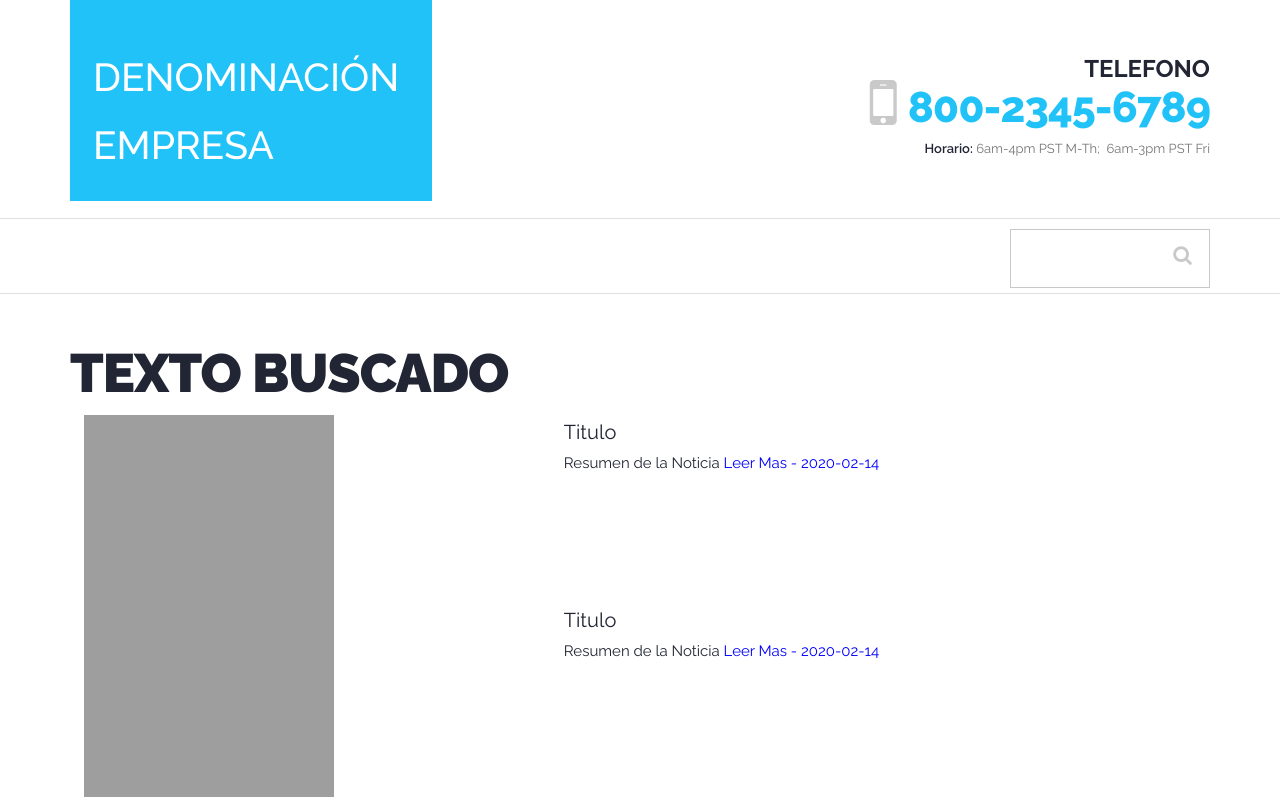
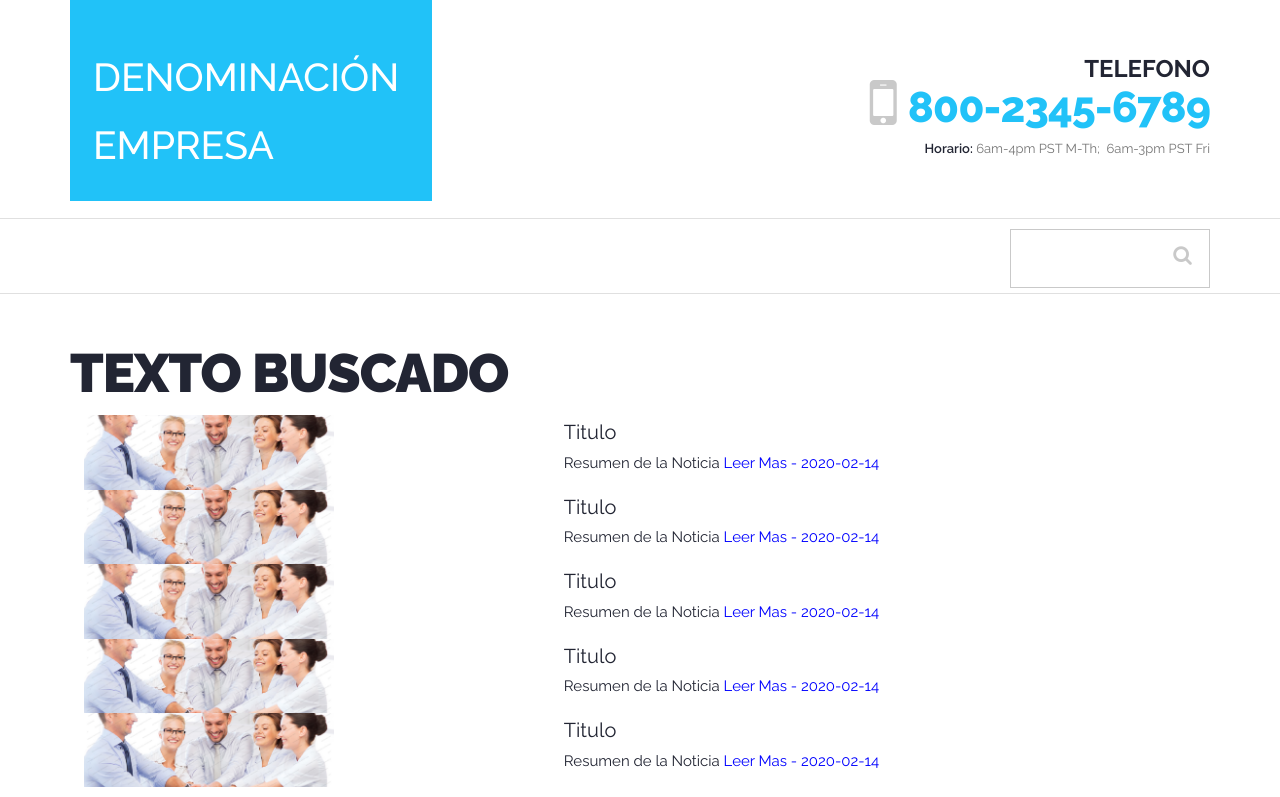
Before and after one commit to Aaron-CR/trabajo-nivelador, an Angular app: page /buscador in a window 1280 px wide. Shown: the top 797 px of the page. Built offline with nearby package versions, Linux system fonts and the light colour scheme.

Commit message:
image added and template fix

```diff
--- a/src/app/pages/buscador/buscador.component.html
+++ b/src/app/pages/buscador/buscador.component.html
@@ -2,14 +2,12 @@
   <div class="container">
     <h2> Texto Buscado </h2>
     <div class="row offs2">
-
       <table width="90%" align="center">
         <tbody>
           <tr>
             <td>
               <a href="noticia.php?idNoticia=870">
-                <img width="250px" class="imgNoticia"
-                  src="http://localhost:82/template_html/images/page-1_slide1.jpg?1583775512626" alt="">
+                <img width="250px" class="imgNoticia" src="./assets/images/page-1_slide1.jpg" alt="">
               </a>
             </td>
             <td width="25"></td>
@@ -30,8 +28,7 @@
           <tr>
             <td>
               <a href="noticia.php?idNoticia=870">
-                <img width="250px" class="imgNoticia"
-                  src="http://localhost:82/template_html/images/page-1_slide1.jpg?1583775512626" alt="">
+                <img width="250px" class="imgNoticia" src="./assets/images/page-1_slide1.jpg" alt="">
               </a>
             </td>
             <td width="25"></td>
@@ -52,8 +49,7 @@
           <tr>
             <td>
               <a href="noticia.php?idNoticia=870">
-                <img width="250px" class="imgNoticia"
-                  src="http://localhost:82/template_html/images/page-1_slide1.jpg?1583775512626" alt="">
+                <img width="250px" class="imgNoticia" src="./assets/images/page-1_slide1.jpg" alt="">
               </a>
             </td>
             <td width="25"></td>
@@ -74,8 +70,7 @@
           <tr>
             <td>
               <a href="noticia.php?idNoticia=870">
-                <img width="250px" class="imgNoticia"
-                  src="http://localhost:82/template_html/images/page-1_slide1.jpg?1583775512626" alt="">
+                <img width="250px" class="imgNoticia" src="./assets/images/page-1_slide1.jpg" alt="">
               </a>
             </td>
             <td width="25"></td>
@@ -96,8 +91,7 @@
           <tr>
             <td>
               <a href="noticia.php?idNoticia=870">
-                <img width="250px" class="imgNoticia"
-                  src="http://localhost:82/template_html/images/page-1_slide1.jpg?1583775512626" alt="">
+                <img width="250px" class="imgNoticia" src="./assets/images/page-1_slide1.jpg" alt="">
               </a>
             </td>
             <td width="25"></td>
--- a/src/app/pages/detalle/detalle.component.html
+++ b/src/app/pages/detalle/detalle.component.html
@@ -1,15 +1,12 @@
 <section class="well well4">
 
   <div class="container">
-    <!-- <center>
-      <div id="imagenPrincipal"
-        style="height: 450px; background-image: url('http://localhost:82/template_html/images/page-1_slide1.jpg?1583775512626'); background-repeat: no-repeat;background-size: cover;">
-        <div
-          style="text-align:left; background-color: rgba(1,1,1,0.5);color: #ffffff;font-size: 16px;line-height: 50px;">
-          Titulo de la Noticia
-        </div>
+    <div id="imagenPrincipal"
+      style="height: 450px; background-image: url('./assets/images/page-1_slide1.jpg'); background-repeat: no-repeat;background-size: cover;">
+      <div style="text-align:left; background-color: rgba(1,1,1,0.5);color: #ffffff;font-size: 16px;line-height: 50px;">
+        Titulo de la Noticia
       </div>
-    </center> -->
+    </div>
     <h2>
       Titulo de la Noticia
     </h2>
--- a/src/app/pages/home/home.component.html
+++ b/src/app/pages/home/home.component.html
@@ -1,7 +1,8 @@
 <section class="well well1 well1_ins1">
   <div class="camera_container">
     <div id="camera" class="camera_wrap">
-      <div data-src="images/page-1_slide1.jpg">
+      <img src="./assets/images/page-1_slide1.jpg" alt="">
+      <div data-src="./assets/images/page-1_slide1.jpg">
         <div class="camera_caption fadeIn">
           <div class="jumbotron jumbotron1">
             <em>
```
Also changed, not shown: src/assets/images/page-1_slide1.jpg (added).
